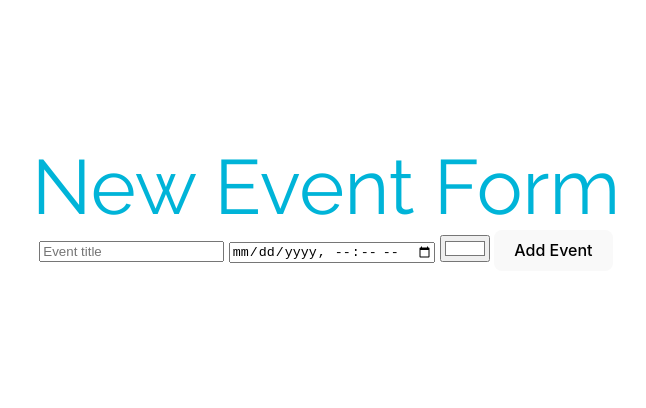
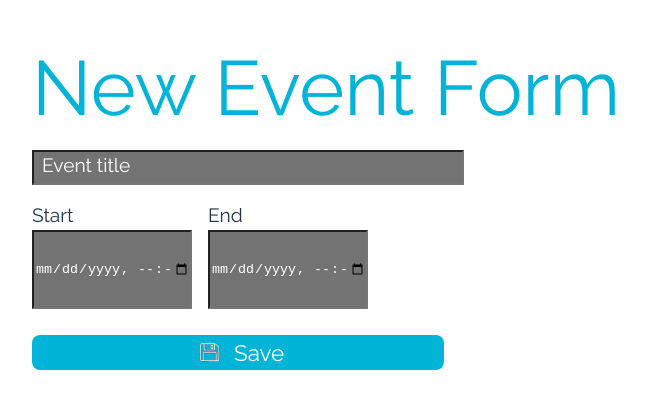
Before and after one commit to rodygosset/svelte-agenda, a Svelte app: page / in a window 1280 px wide. Shown: the part 192-600 px from the top of the page, without its empty margins (314-960 px from the left). Built offline with nearby package versions, Linux system fonts and the light colour scheme.

Commit message:
style new event form  without uniform scss

```diff
--- a/src/components/new-event-modal.svelte
+++ b/src/components/new-event-modal.svelte
@@ -1,5 +1,6 @@
 <script lang="ts">
     import { events, addEvent, updateEvent } from '../stores/event-store';
+    import disk from '../styles/images/disk.svg';
 
 
     // initialize form values
@@ -36,32 +37,102 @@
         updateEvent($events, selectedEvent)
         selectedEvent = null
     }
-
-
 </script>
-
 
 <style lang="scss">
 
     @import '../styles/abstracts/_colors.scss';
     @import '../styles/base/_typography.scss';
+    @import '../styles/abstracts/variables.scss';
 
     h1 {
         color: $primary;
         @include header-1-regular;
+        margin-bottom: 20px;
+    }
+
+    .cta-button {
+        display: flex;
+        align-items: center;
+        justify-content: center;
+        padding: 16px;
+        background-color: $primary;
+        @include typo-maker($text-sm-font-size, $font-weight-medium);
+        color: $white;
+        width: 70%;
+        height: 35px;
+        margin-top: 10px;
+        gap: 5px;
+    }
+
+    p {
+        @include typo-maker($text-xs-font-size, $font-weight-regular);
+    }
+
+    .form-field {
+        background-color: $black-600;
+        color: $white;
+        width: 70%;
+        padding: 8px;
+        align-items: center;
+        justify-content: center;
+    }
+
+    .dateContainer {
+        display: flex;
+        justify-content: start;
+        gap: 16px;
+    }
+
+    .date-selector {
+        width: 110px;
+        height: 75px;
+        background-color: $black-600;
+    }
+
+    .containerNewForm {
+        display: flex;
+        flex-direction: column;
+        gap: 16px;
+
+    }
+
+    .date-selector {
+    color: $white;
+    width: 155px;
+
+    }
+
+    .form-field::placeholder, .date-selector::placeholder {
+    /* Chrome, Firefox, and newer versions of Opera */
+    color: $white;
+    opacity: 1; /* Firefox needs this to display the color */
+    @include typo-maker($text-xs-font-size, $font-weight-regular);
+    flex:1;
     }
 
 </style>
 
-
 <main>
     <h1>New Event Form</h1>
     <form on:submit|preventDefault={createEvent}>
-        <input type="text" bind:value={newTitle} placeholder="Event title" required />
-        <input type="datetime-local" bind:value={newEventStartDate} required />
-        <!--  color picker input  -->
-        <input type="color" bind:value={newEventColor} />
-        <button type="submit">Add Event</button>
+        <div class="containerNewForm">
+            <input class="form-field" type="text" bind:value={newTitle} placeholder="Event title" required />
+            <div class="dateContainer">
+                <div class="start">
+                    <p>Start</p>
+                    <input class="date-selector" type="datetime-local" bind:value={newEventStartDate} required />
+                </div>
+                <div class="end">
+                    <p>End</p>
+                    <input class="date-selector" type="datetime-local" bind:value={newEventEndDate} required />
+                </div>
+            </div>
+            <button class="cta-button" type="submit">
+                <img src={disk} alt="Disquette SVG" />
+                Save
+            </button>
+        </div>
     </form>
 
     {#if selectedEvent}
```
Also changed, not shown: src/styles/images/disk.svg (added). Lines whose indentation alone changed are shown as unchanged.
